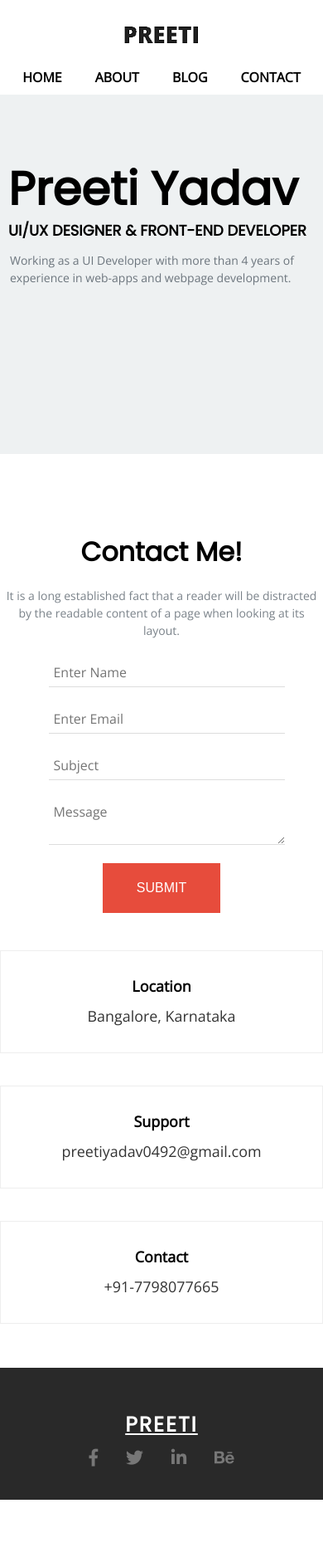
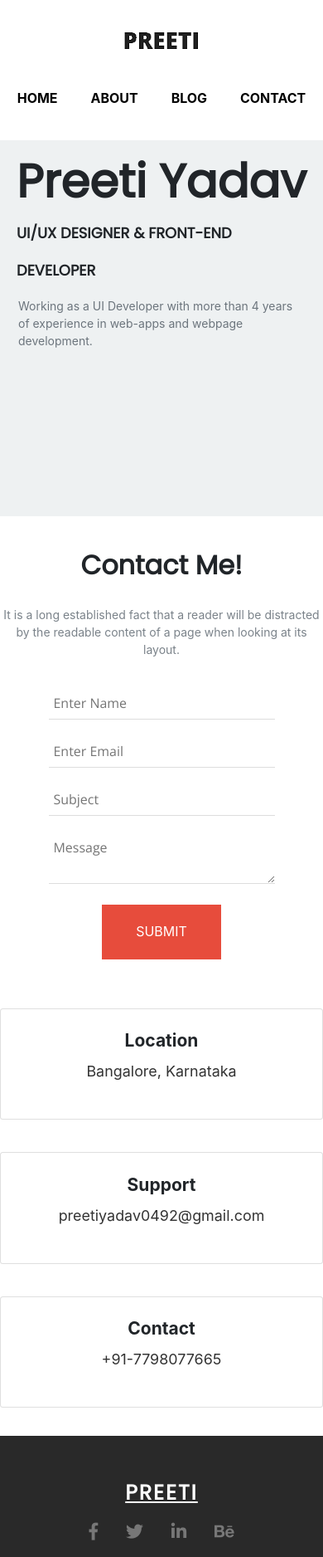
Before and after one commit to preav/preav.github.io, a plain HTML site: page index.html in a window 390 px wide. Shown: the whole page at 83% size. Before the commit the page ends 1807 px from the top, so only its background shows below. Drawn offline with nearby package versions, Linux system fonts and the light colour scheme.

Commit message:
adding responsiveness and z-index

```diff
--- a/index.html
+++ b/index.html
@@ -8,6 +8,7 @@
 	<link href="https://fonts.googleapis.com/css?family=Open+Sans" rel="stylesheet">
 	<link href="https://fonts.googleapis.com/css?family=Poppins" rel="stylesheet">
 	<link rel="stylesheet" href="https://use.fontawesome.com/releases/v5.1.0/css/all.css" integrity="sha384-lKuwvrZot6UHsBSfcMvOkWwlCMgc0TaWr+30HWe3a4ltaBwTZhyTEggF5tJv8tbt" crossorigin="anonymous">
+	<link rel="stylesheet" type="text/css" href="dist/css/bootstrap.min.css">
 	<title> Portfolio </title>
 </head>
 <body>
@@ -32,6 +33,8 @@
 					<i class="fas fa-bars"></i>
 				</div> -->
 			</nav>
+			<div class="clearing">
+			</div>
 		</div>
 		<div class="banner-container">
 			<div class="container">
@@ -109,5 +112,6 @@
 			}
 		}
 	</script> -->
+	<script src="dist/js/bootstrap.min.js"></script>
 </body>
 </html>
--- a/styles/contact.css
+++ b/styles/contact.css
@@ -1,6 +1,6 @@
 .contact{
 	margin: auto;
-	padding: 20% 0 10% 0;
+	padding: 5% 0 5% 0;
 	text-align: center;
 	width: 100%;
 	box-sizing: border-box;
@@ -75,7 +75,6 @@ form ul{
 .contact-card{
 	display: flex;
 	justify-content: space-between;
-
 }
 
 .card{
--- a/styles/navigation.css
+++ b/styles/navigation.css
@@ -2,6 +2,12 @@
 	height: 10%;
 	font-size: 1.14rem;
 	box-sizing: border-box;
+}
+
+.clearing{
+	width: 100%;
+	height: 100%;
+	background-color: #ddd;
 }
 
 .nav-bar{
@@ -12,7 +18,8 @@
 	padding: 15px 0 15px 0;
 	position: fixed;
 	width: 100%;
-	height: 10%;
+	height: 20%;
+	z-index: 99;
 }
 
 .brand-logo-link{
@@ -51,6 +58,9 @@
 }
 
 @media screen and (max-width: 768px){
+	.brand-logo-link{
+		flex-basis: 100%;
+	}
 	.nav-bar{
 		flex-direction: column;
 	}
@@ -58,6 +68,7 @@
 		list-style: none;
 		display: flex;
 		justify-content: center;
+		flex-wrap: wrap;
 	}
 	.nav-menu li{
 		padding: 5px;
```
